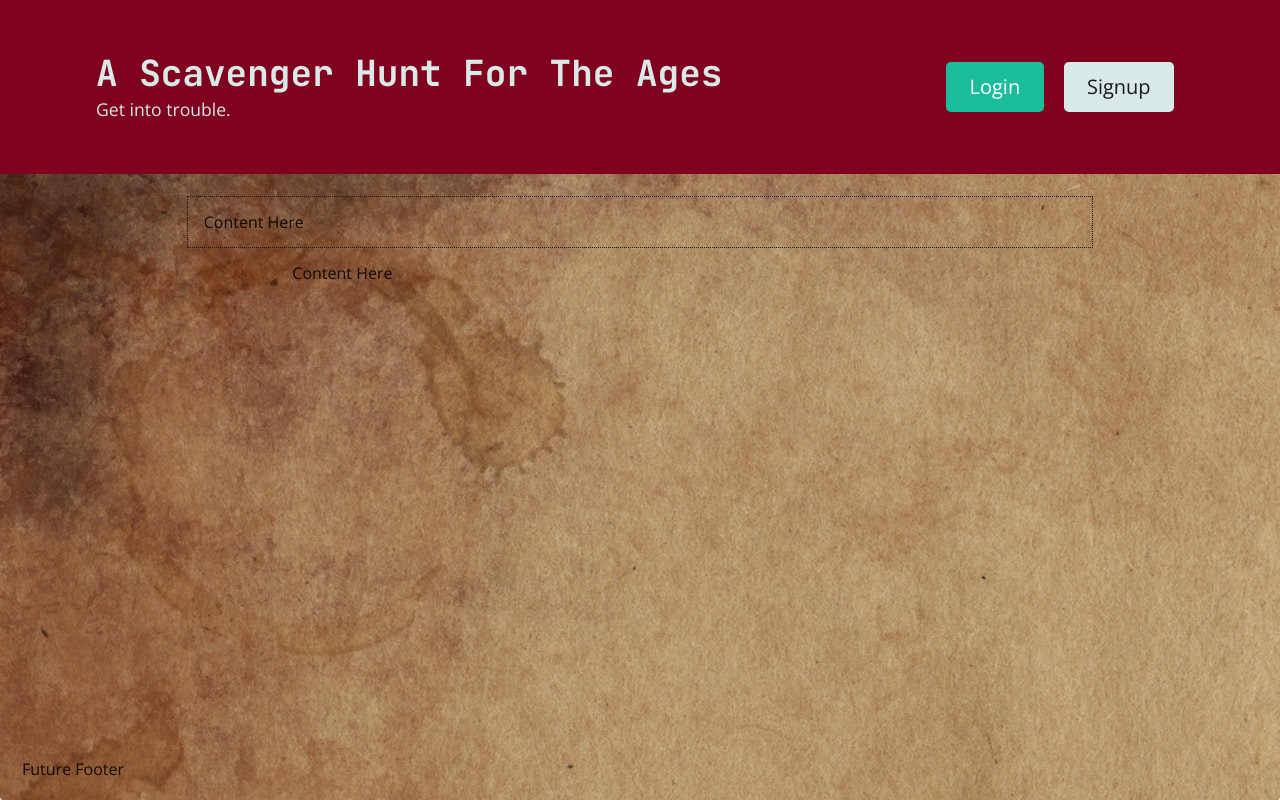
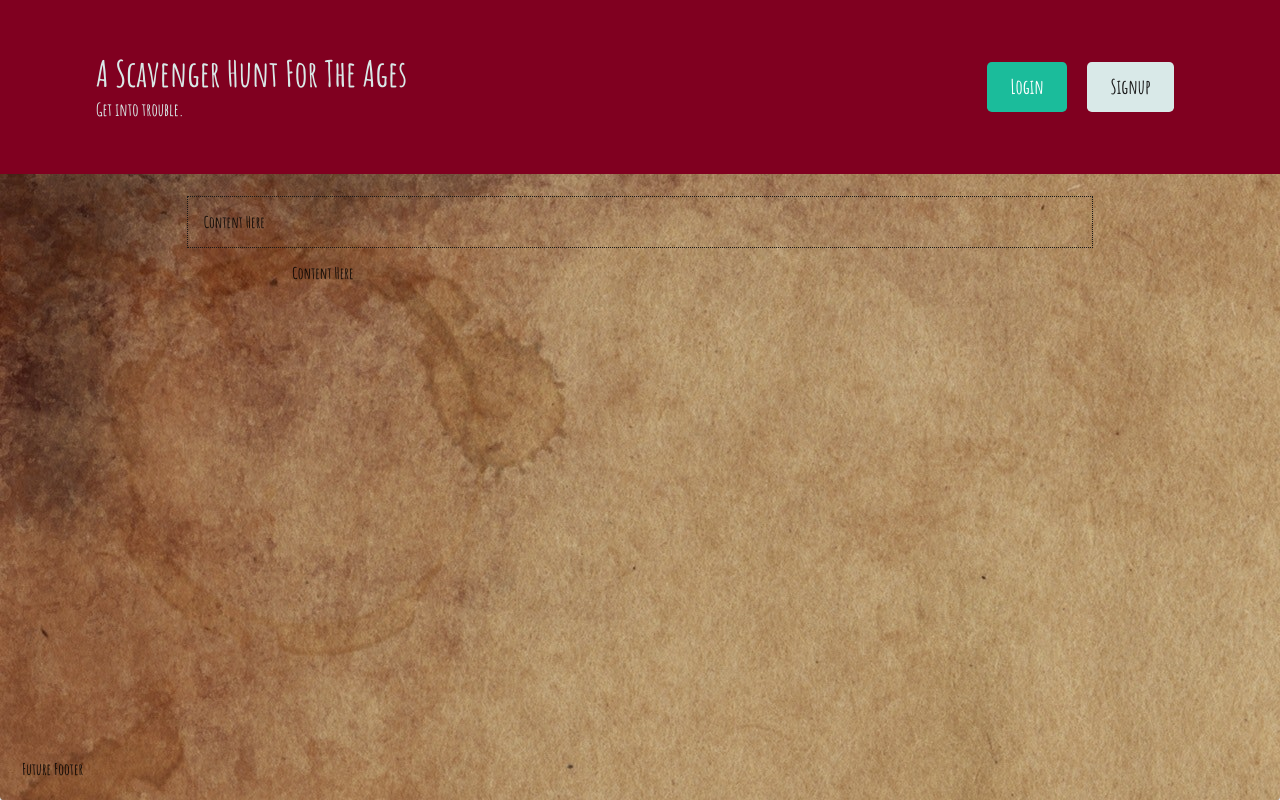
Before and after one commit to Bertokeys1/a-scavenger-hunt-for-the-ages, a React (Create React App) app in the folder client/: page / in a window 1280 px wide. Built offline with nearby package versions, Linux system fonts and the light colour scheme.

Commit message:
added readme. updated font

```diff
--- a/client/public/index.html
+++ b/client/public/index.html
@@ -11,8 +11,13 @@
     />
     <link rel="apple-touch-icon" href="%PUBLIC_URL%/logo192.png" />
     <link rel="manifest" href="%PUBLIC_URL%/manifest.json" />
-    <link rel="preconnect" href="https://fonts.gstatic.com" />
+    <!-- <link rel="preconnect" href="https://fonts.gstatic.com" />
     <link href="https://fonts.googleapis.com/css2?family=JetBrains+Mono:ital,wght@0,400;0,700;1,400&family=Open+Sans:wght@400;700&display=swap" rel="stylesheet" />
+    <link rel="preconnect" href="https://fonts.googleapis.com">
+<link rel="preconnect" href="https://fonts.gstatic.com" crossorigin>
+<link rel="preconnect" href="https://fonts.googleapis.com">
+<link rel="preconnect" href="https://fonts.gstatic.com" crossorigin> -->
+<link href="https://fonts.googleapis.com/css2?family=Amatic+SC:wght@700&display=swap" rel="stylesheet">
     <title>A-Scavenger-Hunt-For-The-Ages</title>
   </head>
   <body>
--- a/client/src/index.css
+++ b/client/src/index.css
@@ -5,6 +5,10 @@
  * 1. Correct the line height in all browsers.
  * 2. Prevent adjustments of font size after orientation changes in iOS.
  */
+
+*{
+  font-family: 'Amatic SC', cursive;
+}
 html {
   line-height: 1.15;
   /* 1 */
@@ -57,7 +61,7 @@
  * 2. Correct the odd `em` font sizing in all browsers.
  */
 pre {
-  font-family: monospace, monospace;
+  font-family: 'Amatic SC', cursive;
   /* 1 */
   font-size: 1em;
   /* 2 */
@@ -100,7 +104,7 @@
 code,
 kbd,
 samp {
-  font-family: monospace, monospace;
+  font-family: 'Amatic SC', cursive;
   /* 1 */
   font-size: 1em;
   /* 2 */
@@ -153,7 +157,7 @@
 optgroup,
 select,
 textarea {
-  font-family: inherit;
+  font-family: 'Amatic SC', cursive;
   /* 1 */
   font-size: 100%;
   /* 1 */
@@ -356,9 +360,7 @@
 body {
   margin: 0;
   padding: 0;
-  font-family: 'Open Sans', -apple-system, BlinkMacSystemFont, 'Segoe UI',
-    Roboto, Helvetica, Arial, sans-serif, 'Apple Color Emoji', 'Segoe UI Emoji',
-    'Segoe UI Symbol';
+  font-family: 'Amatic SC', cursive;
   font-size: 16px;
   color: #1a1a1a;
 }
@@ -369,7 +371,7 @@
 h4,
 h5,
 h6 {
-  font-family: 'JetBrains Mono', monospace;
+  font-family: 'Amatic SC', cursive;
   margin: 0 0 0.5rem;
   line-height: 1.25;
 }
```
Also changed, not shown: 2 other files (tests, documents, lock files or other folders).
